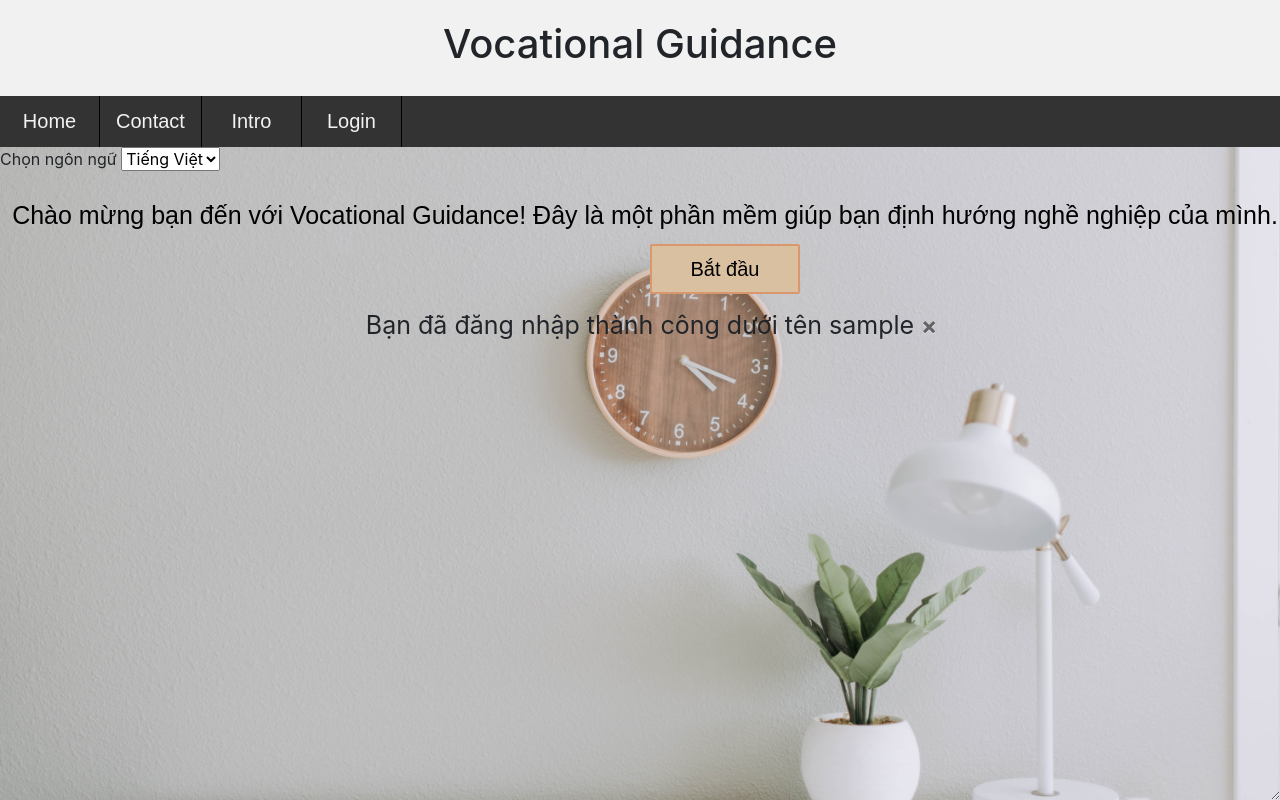
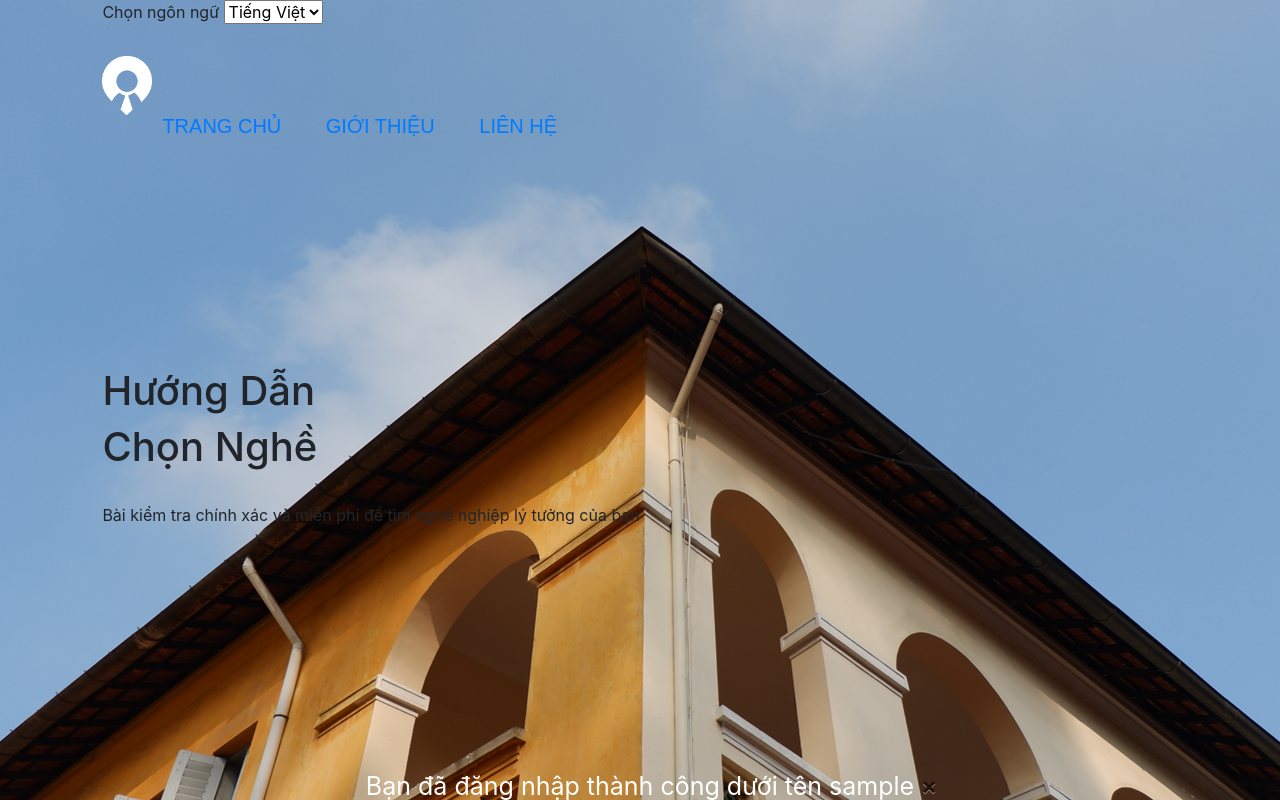
Before and after one commit to R7nX/Vocational-Guidance-System, a Flask app: page / in a window 1280 px wide. Run offline with Flask 2, Linux system fonts and the light colour scheme; the visitor is signed in with stand-in values (Sample User, id 1); some libraries are stand-ins or nearby versions.

Commit message:
we got designs now

```diff
--- a/app.py
+++ b/app.py
@@ -19,7 +19,7 @@ with open(r'C:\Users\A.Phuc\Desktop\NCKH\myproject\db.yaml') as file: #copy rela
 
     dbpass=yaml.load(file, Loader=yaml.FullLoader)
     app.config['MONGO_URI'] = dbpass['uri']
-    app.config['SECRET_KEY'] = 'daddylovecshublmao!123'
+    app.config['SECRET_KEY'] = dbpass['secret_key']
 client = MongoClient(app.config['MONGO_URI'])
 
 # define the database name
--- a/db.yaml
+++ b/db.yaml
@@ -1 +1,2 @@
 uri: "mongodb://54.250.144.103:27017/test_database" #connect to AWS server 54.250.144.103, port: 27017, database name: test_database
+secret_key: "daddylovecshublmao!123"
--- a/static/style.css
+++ b/static/style.css
@@ -1,15 +1,16 @@
-html, body {
+html,
+body {
   max-width: 100%;
   overflow-x: hidden;
   overflow-y: hidden;
 }
-.header{
+.header {
   background-color: #f1f1f1;
   padding: 20px;
   text-align: center;
 }
 
-a{
+a {
   font-family: Arial;
   /* font-family: "Segoe UI", Frutiger, "Frutiger Linotype", "Dejavu Sans", "Helvetica Neue", ;  */
   font-size: 20px;
@@ -19,36 +20,64 @@ a{
   text-align: center;
   text-decoration: none;
 }
-
-.bruh{
-  background-image: url(cover.jpg);
+.row {
+  display: flex;
+  height: 75%;
+  align-items: center;
+}
+.col {
+  flex-basis: 40%;
+}
+.nav-links {
+  list-style: none;
+}
+.nav-links li {
+  display: inline-block;
+  padding: 0px 20px;
+}
+.nav-links li a {
+  transition: all 0.3s ease 0s;
+}
+.nav-links li a:hover {
+  color: goldenrod;
+}
+.bruh {
+  width: 100%;
+  height: 100vh;
+  background-image: url(background.png);
+  background-position: center;
+  background-size: cover;
+  padding-left: 8%;
+  padding-right: 8%;
+  box-sizing: border-box;
+  /* background-image: url(background.png);
   background-size: cover;
   width: 100%;
   height: 100vh;
   resize: inline;
-  overflow: scroll;
+  overflow: scroll; */
 }
 
-.close{
+.close {
   position: absolute;
-  top:50%;
+  top: 50%;
   right: 20;
   border-color: #f44336;
-  color: red;
+  color: white;
   width: 30px;
   transform: translateY(-50%);
 }
 
-.noti{
+.noti {
   text-align: center;
-  font-size:25px;
+  font-size: 25px;
+  color: white;
 }
 
-
 .test {
-    background-color:#D8C0A1;
-    color:black(247, 128, 148);
-    border: #D8976D;
+  background-color: #d8c0a1;
+  color: black(247, 128, 148);
+  border: #d8976d;
   height: 50px;
   width: 150px;
   border-style: solid;
@@ -57,7 +86,10 @@ a{
   cursor: pointer;
   text-align: center;
   margin-left: 650px;
-
+}
+.logo {
+  width: 50px;
+  cursor: pointer;
 }
 .navbar {
   background-color: white; /* Black background color */
@@ -68,16 +100,15 @@ a{
 }
 
 /* Style the navbar links */
-  .navbar{
+.navbar {
   float: center;
   display: block;
   color: white;
   text-align: center;
   padding: 100px;
   text-decoration: none;
-      font-family: Arial ;
+  font-family: Arial;
   font-size: 30px;
-
 }
 
 .navbar :hover {
@@ -89,7 +120,6 @@ a{
 body {
   margin: 0;
 }
-
 
 /* Style the top navigation bar */
 .topnav {
@@ -121,32 +151,35 @@ a{
   animation-iteration-count: infinite;
 }
 
-    @keyframes topnavhover_Animation{
-      50%{text-shadow: 0px 0px 10px yellow;}
+@keyframes topnavhover_Animation {
+  50% {
+    text-shadow: 0px 0px 10px yellow;
+  }
 }
 
-
 /*contact.html*/
-.fa-phone{
+.fa-phone {
   font-size: 20px;
   margin: 20px 0px 10px 10px;
 }
-.fa-envelope{
+.fa-envelope {
   font-size: 20px;
   margin: 10px 0px 10px 10px;
 }
-.fa-user-secret{
+.fa-user-secret {
   font: Arial;
   font-size: 20px;
   margin: 10px 0px 10px 10px;
 }
-#phone, #email, #developers{
+#phone,
+#email,
+#developers {
   font-size: 25px;
-  font:Arial;
+  font: Arial;
 }
 
 /*intro.html*/
-.intro{
+.intro {
   color: black;
   text-align: auto;
   font-family: Arial;
--- a/templates/homepage.html
+++ b/templates/homepage.html
@@ -1,30 +1,23 @@
 <!DOCTYPE html>
 <html>
   <head>
-    <meta charset="UTF-8">
-    <meta http-equiv="X-UA-Compatible" content="IE=edge">
-    <meta name="viewport" content="width=device-width, initial-scale=1.0">
-    <link rel = "stylesheet" href="/static/style.css">
+    <meta charset="UTF-8" />
+    <meta http-equiv="X-UA-Compatible" content="IE=edge" />
+    <meta name="viewport" content="width=device-width, initial-scale=1.0" />
+    <link rel="stylesheet" href="/static/style.css" />
     <link
       rel="stylesheet"
       href="https://stackpath.bootstrapcdn.com/bootstrap/4.4.1/css/bootstrap.min.css"
       integrity="sha384-Vkoo8x4CGsO3+Hhxv8T/Q5PaXtkKtu6ug5TOeNV6gBiFeWPGFN9MuhOf23Q9Ifjh"
       crossorigin="anonymous"
     />
-    <link>
+    <link />
     <title>Home page</title>
   </head>
   <body class="bruh">
-      <div class="header">
+    <!-- <div class="header">
       <h1>Vocational Guidance</h1>
-      </div>
-    <div class="topnav">
-        <a href="{{url_for('index')}}">Home</a>
-        <a href="{{url_for('contact')}}">Contact</a>
-        <a href ="{{url_for('intro')}}"> Intro</a>
-        <a href ="{{url_for('layout')}}"> Login</a>
-
-    </div>
+    </div> -->
 
     <label for="lang-switch">
       <span lang="vie"> Chọn ngôn ngữ</span>
@@ -35,73 +28,93 @@
       <option value="vie" selected>Tiếng Việt</option>
     </select>
     <span lang="en">
-      <br><br>
-      <p class="intro"><centre>Welcome to Vocational Guidance, where you can find your best-fit job!</centre> </p>
-      <a href="{{url_for('take_test')}}">
-        <button class="test" >Take the test </button>
-      </a>
+      <br /><br />
+
+      <p class="intro">
+        <centre
+          >Welcome to Vocational Guidance, where you can find your best-fit job!
+          Please log in before taking the test.
+        </centre>
+      </p>
     </span>
     <span lang="vie">
-    <br><br>
-    <p class="intro"><centre></centre> Chào mừng bạn đến với Vocational Guidance! Đây là một phần mềm giúp bạn định hướng nghề nghiệp của mình.   </p>
-    <a href="{{url_for('take_test')}}">
-      <button class="test" > Bắt đầu </button>
-    </a>
+      <br /><br />
+      <img src="static/logo.png" class="logo" />
+      <nav>
+        <ul class="nav-links">
+          <li><a href="">TRANG CHỦ</a></li>
+          <li><a href="">GIỚI THIỆU</a></li>
+          <li><a href="">LIÊN HỆ</a></li>
+        </ul>
+      </nav>
+      <div class="row">
+        <div class="col">
+          <h1>Hướng Dẫn</h1>
+          <h1>Chọn Nghề</h1>
+          <br />
+          <p>
+            Bài kiểm tra chính xác và miễn phí để tìm nghề nghiệp lý tưởng của
+            bạn
+          </p>
+        </div>
+      </div>
     </span>
 
     <span lang="en">
       <div class="noti">
-    {% with messages = get_flashed_messages(with_categories=true) %}
-            {% if messages %}
-                {% for category, message in messages %}
-                    {% if category == 'Error' %}
-                        <div class="alert alert_danger alter-dismissable fade show" role = "alert">
+        {% with messages = get_flashed_messages(with_categories=true) %} {% if
+        messages %} {% for category, message in messages %} {% if category ==
+        'Error' %}
+        <div
+          class="alert alert_danger alter-dismissable fade show"
+          role="alert"
+        >
           {{ message }}
-                        <button type = "button" class = "close" data-dismiss="alert">
+          <button type="button" class="close" data-dismiss="alert">
             <span aria-hidden="true">&times;</span>
           </button>
         </div>
         {% else %}
-                        <div class="alert alert_success alter-dismissable fade show" role = "alert">
+        <div
+          class="alert alert_success alter-dismissable fade show"
+          role="alert"
+        >
           {{ 'You have logged in as ' + message }}
-                        <button type = "button" class = "close" data-dismiss="alert">
+          <button type="button" class="close" data-dismiss="alert">
             <span aria-hidden="false">&times;</span>
           </button>
         </div>
-                    {% endif %}
-                {% endfor %}
-            {% endif %}
-    {% endwith %}
+        {% endif %} {% endfor %} {% endif %} {% endwith %}
       </div>
     </span>
 
     <span lang="vie">
       <div class="noti">
-    {% with messages = get_flashed_messages(with_categories=true) %}
-            {% if messages %}
-                {% for category, message in messages %}
-                    {% if category == 'Error' %}
-                        <div class="alert alert_danger alter-dismissable fade show" role = "alert">
+        {% with messages = get_flashed_messages(with_categories=true) %} {% if
+        messages %} {% for category, message in messages %} {% if category ==
+        'Error' %}
+        <div
+          class="alert alert_danger alter-dismissable fade show"
+          role="alert"
+        >
           {{ message }}
-                        <button type = "button" class = "close" data-dismiss="alert">
+          <button type="button" class="close" data-dismiss="alert">
             <span aria-hidden="true">&times;</span>
           </button>
         </div>
         {% else %}
-                        <div class="alert alert_success alter-dismissable fade show" role = "alert">
+        <div
+          class="alert alert_success alter-dismissable fade show"
+          role="alert"
+        >
           {{ 'Bạn đã đăng nhập thành công dưới tên ' + message }}
-                        <button type = "button" class = "close" data-dismiss="alert">
+          <button type="button" class="close" data-dismiss="alert">
             <span aria-hidden="false">&times;</span>
           </button>
         </div>
-                    {% endif %}
-                {% endfor %}
-            {% endif %}
-    {% endwith %}
+        {% endif %} {% endfor %} {% endif %} {% endwith %}
       </div>
     </span>
-
-
   </body>
 
   <script
@@ -125,23 +138,27 @@
     src="{{ url_for('static', filename='index.js') }}"
   ></script>
 
-<script src="https://code.jquery.com/jquery-2.2.4.min.js" integrity="sha256-BbhdlvQf/xTY9gja0Dq3HiwQF8LaCRTXxZKRutelT44=" crossorigin="anonymous"></script>
+  <script
+    src="https://code.jquery.com/jquery-2.2.4.min.js"
+    integrity="sha256-BbhdlvQf/xTY9gja0Dq3HiwQF8LaCRTXxZKRutelT44="
+    crossorigin="anonymous"
+  ></script>
   <script>
-    $('[lang]').hide(); // hide all lang attributes on start.
+    $("[lang]").hide(); // hide all lang attributes on start.
     $('[lang="vie"]').show(); // show just Vietnamese text (you can change it)
-    $('#lang-switch').change(function () {
+    $("#lang-switch").change(function () {
       var lang = $(this).val();
       switch (lang) {
-            case 'en':
-                $('[lang]').hide();
+        case "en":
+          $("[lang]").hide();
           $('[lang="en"]').show();
           break;
-            case 'vie':
-                $('[lang]').hide();
+        case "vie":
+          $("[lang]").hide();
           $('[lang="vie"]').show();
           break;
         default:
-                $('[lang]').hide();
+          $("[lang]").hide();
           $('[lang="vie"]').show();
       }
     });
--- a/wsgi.py
+++ b/wsgi.py
@@ -1,3 +1,4 @@
 from App import app
 if __name__ == "__main__":
-    app.run()  # use another(8000)
+    # app.run()  # web
+    app.run(host='0.0.0.0', port=7500, debug=True)
```
Also changed, not shown: static/background.png (added), static/cover.jpg (deleted), static/logo.png (added). Lines whose indentation alone changed are shown as unchanged.
